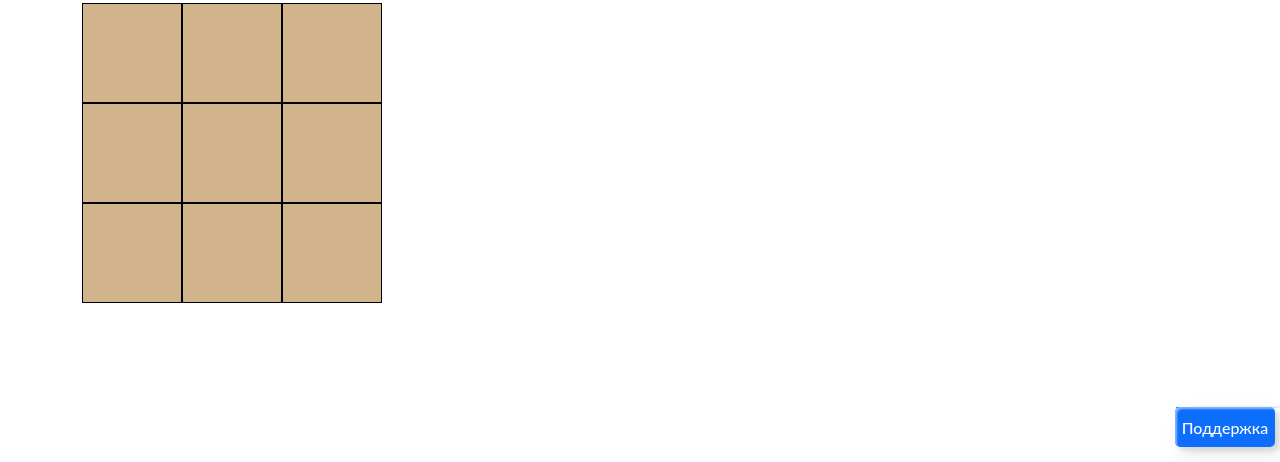
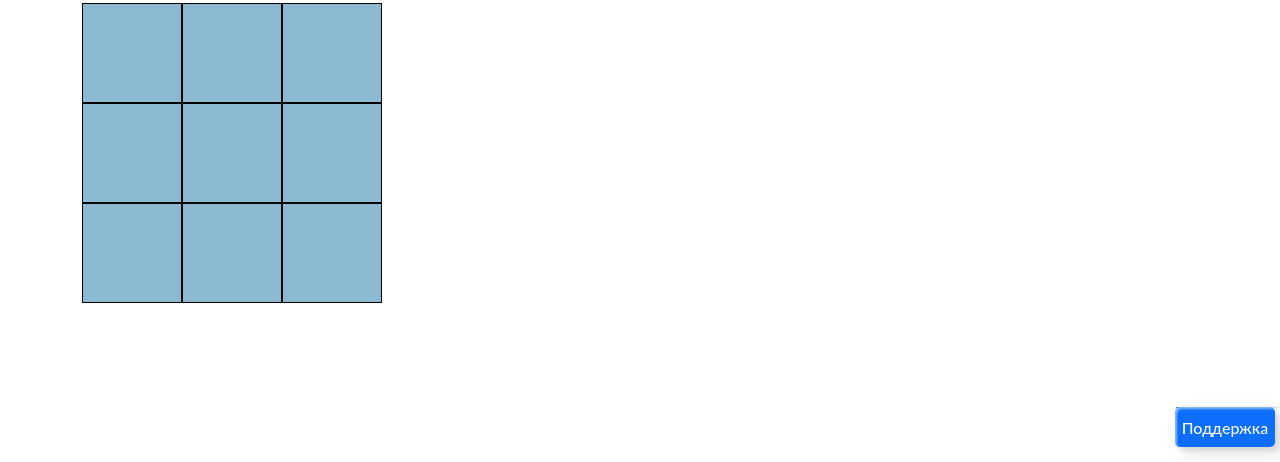
Before and after one commit to lirprocs/Django-APP, a Django app: page /game/game/ in a window 1280 px wide. Shown: the part 338-800 px from the top of the page. Run offline with Django 4.2, Linux system fonts and the light colour scheme; the visitor is signed in with stand-in values (Sample User, id 1).

Commit message:
add game

```diff
--- a/game/templates/game/game.html
+++ b/game/templates/game/game.html
@@ -15,10 +15,10 @@
 			width: 100px;
 			height: 100px;
 			display: table-cell;
-			background-color: tan;
+			background-color: #8cbad2;
 			font: bold 60px comic sans ms;
 			text-align: center;
-			color: green;
+			color: #0a0a0a;
 		}
 	</style>
 
@@ -75,39 +75,45 @@ var concat = function(a, b, c){
 	}
 }
 
-var changeColorAndStop = function(a, b, c){
-	arrData[a].style.color = "red"
-	arrData[b].style.color = "red"
-	arrData[c].style.color = "red"
+var changeColorAndStop = function(a, b, c, result){
+    if (result === "xxx") {
+        arrData[a].style.color = "green";
+        arrData[b].style.color = "green";
+        arrData[c].style.color = "green";
+    } else if (result === "ooo") {
+        arrData[a].style.color = "red";
+        arrData[b].style.color = "red";
+        arrData[c].style.color = "red";
+    }
 
-	stop = true
+    stop = true;
 }
 
 var checkWin = function(){
-	for (var i = 0; i < 3; i++){
-		var result = concat(i, i + 3, i + 6)
+    for (var i = 0; i < 3; i++) {
+        var result = concat(i, i + 3, i + 6);
 
-		if (result === "xxx" || result === "ooo"){
-			changeColorAndStop(i, i + 3, i + 6)
+        if (result === "xxx" || result === "ooo") {
+            changeColorAndStop(i, i + 3, i + 6, result);
         }
     }
 
-	for (var i = 0; i <= 6; i +=3){
-		var result = concat(i, i + 1, i + 2)
+    for (var i = 0; i <= 6; i += 3) {
+        var result = concat(i, i + 1, i + 2);
 
-		if (result === "xxx" || result === "ooo"){
-			changeColorAndStop(i, i + 1, i + 2)
+        if (result === "xxx" || result === "ooo") {
+            changeColorAndStop(i, i + 1, i + 2, result);
         }
     }
 
-	result = concat(0, 4, 8)
-	if (result === "xxx" || result === "ooo"){
-		changeColorAndStop(0, 4, 8)
+    result = concat(0, 4, 8);
+    if (result === "xxx" || result === "ooo") {
+        changeColorAndStop(0, 4, 8, result);
     }
 
-	result = concat(2, 4, 6)
-	if (result === "xxx" || result === "ooo"){
-		changeColorAndStop(2, 4, 6)
+    result = concat(2, 4, 6);
+    if (result === "xxx" || result === "ooo") {
+        changeColorAndStop(2, 4, 6, result);
     }
 }
 
@@ -206,7 +212,7 @@ addEventListener("click", function(event){
 
 		arrData.forEach(element => {
 			element.innerHTML = ""
-			element.style.color = "green"
+			element.style.color = "black"
 		})
 
 		stop = false
```
Lines whose indentation alone changed are shown as unchanged.
